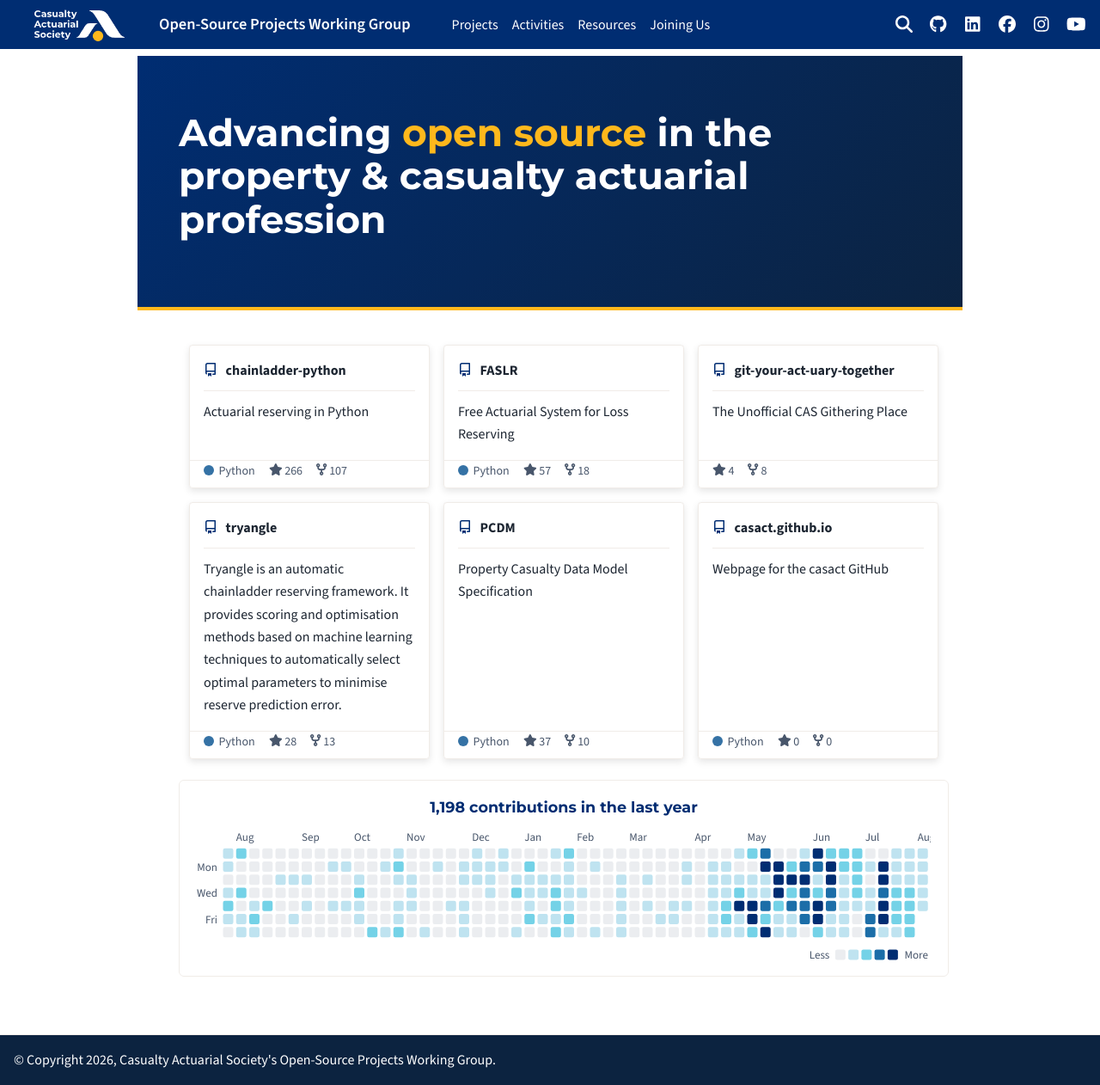
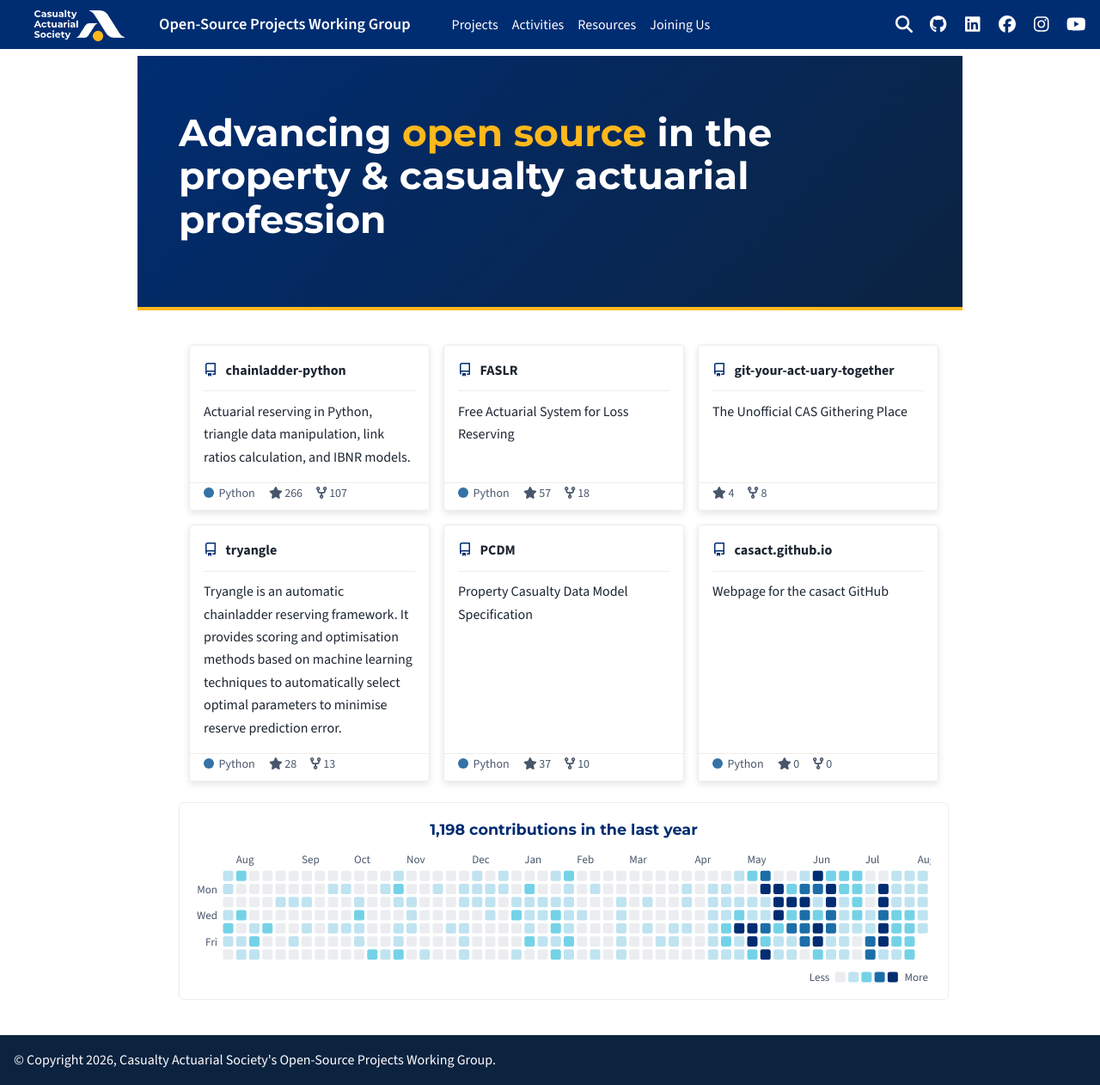
Before and after one commit to casact/casact.github.io, a Sphinx documentation site: the page built from docs/index.md, in a window 1280 px wide and 1262 px high. Shown: the whole window at 86% size. Built offline with Sphinx 7.4.7 and the PyData theme 0.15.4, drawn with Linux system fonts in a browser that asks for light colours.

Commit message:
Update repo listings

````diff
--- a/docs/index.md
+++ b/docs/index.md
@@ -13,7 +13,7 @@
 :::{grid-item-card} <svg aria-hidden="true" viewBox="0 0 16 16" width="16" height="16" class="cas-repo-icon"><path fill="currentColor" d="M2 2.5A2.5 2.5 0 0 1 4.5 0h8.75a.75.75 0 0 1 .75.75v12.5a.75.75 0 0 1-.75.75h-2.5a.75.75 0 0 1 0-1.5h1.75v-2h-8a1 1 0 0 0-.714 1.7.75.75 0 1 1-1.072 1.05A2.495 2.495 0 0 1 2 11.5Zm10.5-1h-8a1 1 0 0 0-1 1v6.708A2.486 2.486 0 0 1 4.5 9h8ZM5 12.25a.25.25 0 0 1 .25-.25h3.5a.25.25 0 0 1 .25.25v3.25a.25.25 0 0 1-.4.2l-1.45-1.087a.249.249 0 0 0-.3 0L5.4 15.7a.25.25 0 0 1-.4-.2Z"></path></svg> chainladder-python
 :class-header: bg-light
 :link: https://github.com/casact/chainladder-python
-Actuarial reserving in Python
+Actuarial reserving in Python, triangle data manipulation, link ratios calculation, and IBNR models.
 
 +++
 ```{raw} html
````
Also changed, not shown: docs/projects.md (+1 -1 lines).
